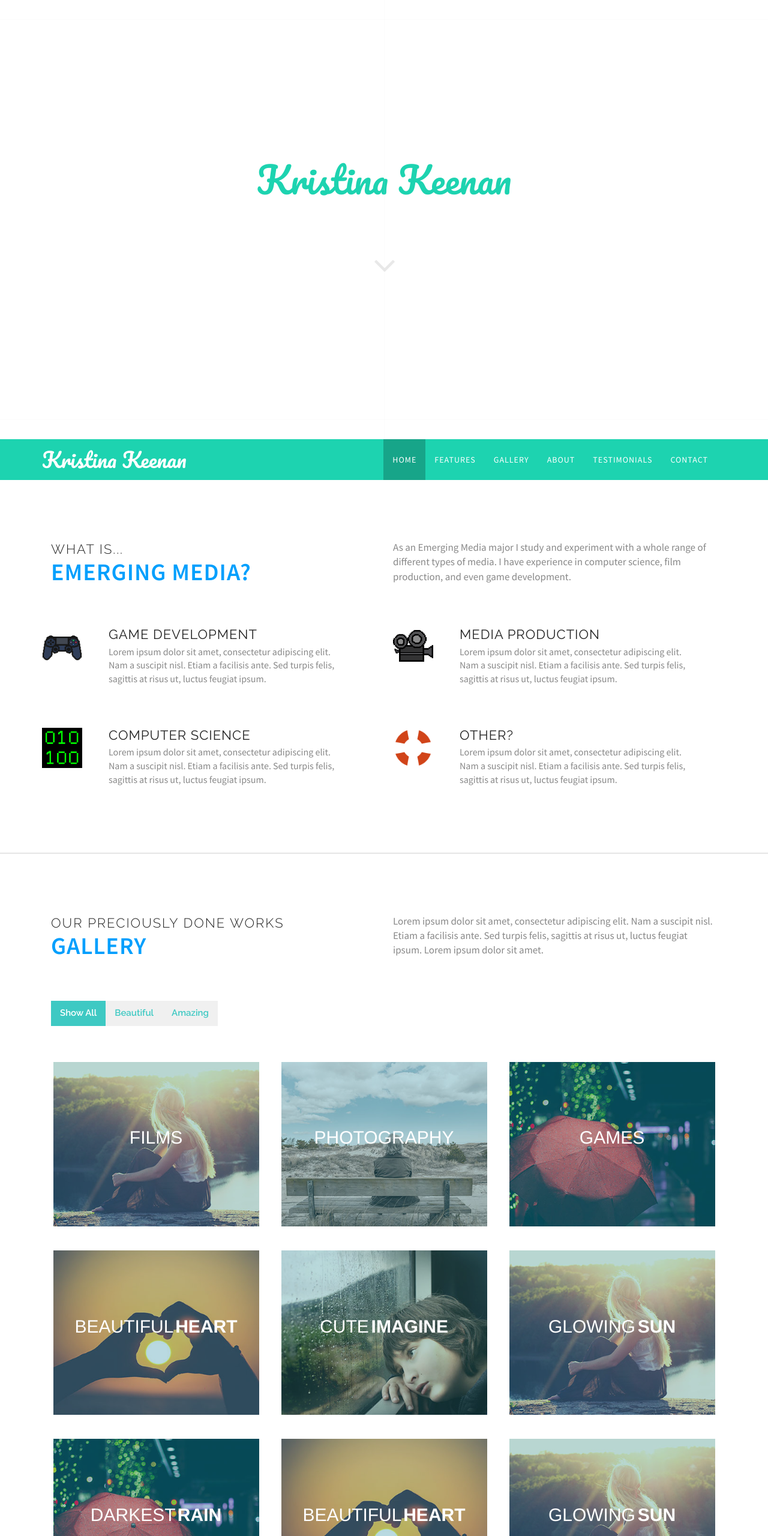
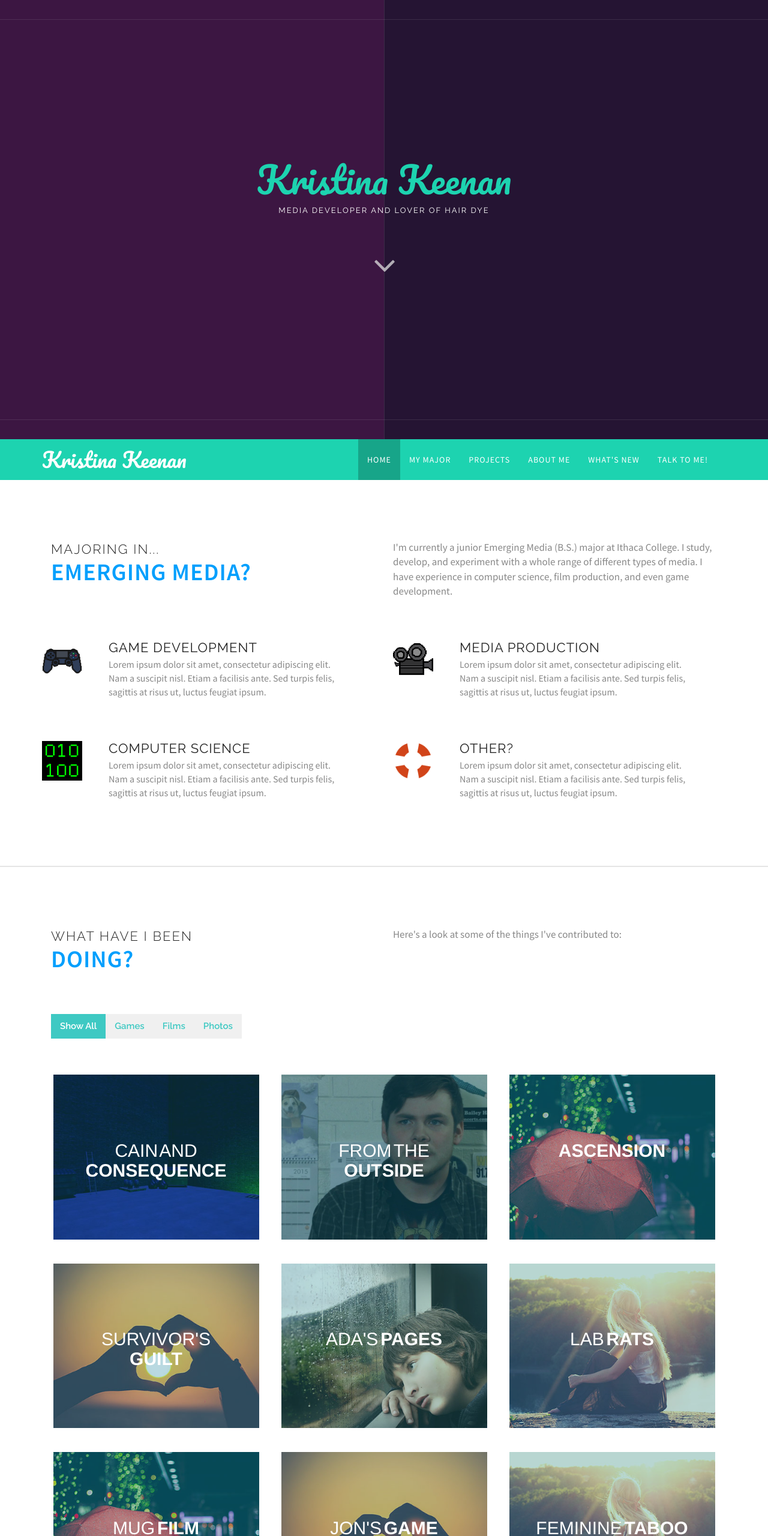
Before and after one commit to KristinaKeenan/KristinaKeenan.github.io, a plain HTML site: page index.html in a window 1280 px wide. Shown: the top 2560 px of the page at 60% size. Drawn offline with nearby package versions, Linux system fonts and the light colour scheme.

Commit message:
Adding pics, gallery stuff

```diff
--- a/index.html
+++ b/index.html
@@ -25,7 +25,7 @@
         <div class="tablebox">
         <div class="banner-text" id="bannertext">
             <h1 class="hostyle" id="heads">Kristina Keenan</h1>
-            <p class="pstyle">Emerging Media Extraordinaire</p>
+            <p class="pstyle">Media developer and lover of hair dye</p>
             <a href="#features" class="page-scroll arrow"><i class="fa fa-angle-down"></i></a>
           </div>
       </div>
@@ -44,11 +44,11 @@
     	<nav class="collapse navbar-collapse" id="myNavbar" role="navigation">
         <ul class="nav navbar-nav navbar-right navstyle">
         <li><a href="#banner" class="page-scroll active">Home</a></li>
-        <li><a href="#features" class="page-scroll">Features</a></li>
-        <li><a href="#gallery" class="page-scroll">Gallery</a></li>
-        <li><a href="#about" class="page-scroll">About</a></li>
-        <li><a href="#testimonials" class="page-scroll">Testimonials</a></li>
-        <li><a href="#contact" class="page-scroll">Contact</a></li>
+        <li><a href="#features" class="page-scroll">My Major</a></li>
+        <li><a href="#gallery" class="page-scroll">Projects</a></li>
+        <li><a href="#about" class="page-scroll">About Me</a></li>
+        <li><a href="#testimonials" class="page-scroll">What's New</a></li>
+        <li><a href="#contact" class="page-scroll">Talk to Me!</a></li>
       </ul>
       </nav>
       </div>
@@ -60,11 +60,11 @@
         <div class="col-md-12 col-sm-12 col-xs-12">
         <div class="alldesc">
             <div class="col-md-6 col-sm-6 col-xs-12 centertext">
-            <p class="all-td">What is...</p>
+            <p class="all-td">Majoring in...</p>
             <h2>Emerging Media?</h2>
           </div>
             <div class="col-md-6 col-sm-6 col-xs-12">
-            <p class="desc">As an Emerging Media major I study and experiment with a whole range of different types of media. I have experience in computer science, film production, and even game development.</p>
+            <p class="desc">I'm currently a junior Emerging Media (B.S.) major at Ithaca College. I study, develop, and experiment with a whole range of different types of media. I have experience in computer science, film production, and even game development.</p>
           </div>
           </div>
       </div>
@@ -105,39 +105,41 @@
         <div class="col-md-12 col-sm-12 col-xs-12">
         <div class="alldesc">
             <div class="col-md-6 col-sm-6 col-xs-12 centertext">
-            <p class="all-td">Our preciously done works</p>
-            <h2>Gallery</h2>
+            <p class="all-td">What Have I Been</p>
+            <h2>Doing?</h2>
           </div>
             <div class="col-md-6 col-sm-6 col-xs-12">
-            <p class="desc">Lorem ipsum dolor sit amet, consectetur adipiscing elit. Nam a suscipit nisl. Etiam a facilisis ante. Sed turpis felis, sagittis at risus ut, luctus feugiat ipsum. Lorem ipsum dolor sit amet.</p>
+            <p class="desc">Here's a look at some of the things I've contributed to:</p>
           </div>
           </div>
       </div>
         <div class="col-md-12 col-sm-12 col-xs-12">
         <div class="sorting pull-left">
             <div class="filter pull-left filimg" data-filter="all">Show All</div>
-            <div class="filter pull-left filimg" data-filter=".category-1">Beautiful</div>
-            <div class="filter pull-left filimg" data-filter=".category-2">Amazing</div>
+            <div class="filter pull-left filimg" data-filter=".category-1">Games</div>
+            <div class="filter pull-left filimg" data-filter=".category-2">Films</div>
+            <div class="filter pull-left filimg" data-filter=".category-3">Photos</div>
+
           </div>
       </div>
         <div class="col-md-12 col-sm-12 col-xs-12">
         <div class="galleryimg" id="galleryimg">
-            <div class="grid mix category-2 col-md-4 col-sm-6 col-xs-6" data-myorder="1">
+            <div class="grid mix category-1 col-md-4 col-sm-6 col-xs-6" data-myorder="1">
 					<figure class="effect-Beauty">
-						<img src="images/unsplash004.jpg" alt="img13"/>
+						<img src="images/CC2.2.jpg" alt="img13"/>
 						<figcaption>
-							<h2>Films</h2>
-							<p>Beauty did not need any help. Everybody knew that.</p>
+                            <h2>Cain and <span>Consequence</span></h2>
+							<p>Story-driven game</p>
 							<a href="#">View more</a>
 						</figcaption>
 					</figure>
           </div>
-           <div class="grid mix category-1 col-md-4 col-sm-6 col-xs-6" data-myorder="2">
+           <div class="grid mix category-2 col-md-4 col-sm-6 col-xs-6" data-myorder="2">
 					<figure class="effect-Beauty">
-						<img src="images/unsplash009.jpg" alt="img13"/>
+						<img src="images/FTO.jpg" alt="img13"/>
 						<figcaption>
-							<h2>Photography</h2>
-							<p>Beauty did not need any help. Everybody knew that.</p>
+                            <h2>From the <span>Outside</span></h2>
+							<p>Mockumentary film</p>
 							<a href="#">View more</a>
 						</figcaption>
 					</figure>
@@ -146,8 +148,8 @@
 					<figure class="effect-Beauty">
 						<img src="images/unsplash0010.jpg" alt="img13"/>
 						<figcaption>
-							<h2>Games</h2>
-							<p>Beauty did not need any help. Everybody knew that.</p>
+                            <h2><span>Ascension</span></h2>
+							<p>2D Puzzle platformer game</p>
 							<a href="#">View more</a>
 						</figcaption>
 					</figure>
@@ -156,18 +158,18 @@
 					<figure class="effect-Beauty">
 						<img src="images/unsplash002.jpg" alt="img13"/>
 						<figcaption>
-							<h2>Beautiful <span>Heart</span></h2>
-							<p>Beauty did not need any help. Everybody knew that.</p>
+                            <h2>Survivor's <span>Guilt</span></h2>
+							<p>Horror film (pw: zombi)</p>
 							<a href="#">View more</a>
 						</figcaption>
 					</figure>
           </div>
-           <div class="grid mix category-2 col-md-4 col-sm-6 col-xs-6" data-myorder="5">
+           <div class="grid mix category-1 col-md-4 col-sm-6 col-xs-6" data-myorder="5">
 					<figure class="effect-Beauty">
 						<img src="images/unsplash006.jpg" alt="img13"/>
 						<figcaption>
-							<h2>Cute <span>Imagine</span></h2>
-							<p>Beauty did not need any help. Everybody knew that.</p>
+							<h2>Ada's <span>Pages</span></h2>
+							<p>Game; WiCHacks 2016 winner for best use of Amazon Web Services</p>
 							<a href="#">View more</a>
 						</figcaption>
 					</figure>
@@ -176,8 +178,8 @@
 					<figure class="effect-Beauty">
 						<img src="images/unsplash004.jpg" alt="img13"/>
 						<figcaption>
-							<h2>Glowing <span>Sun</span></h2>
-							<p>Beauty did not need any help. Everybody knew that.</p>
+							<h2>Lab <span>Rats</span></h2>
+							<p>Puzzle game made for the 2016 Global Game Jam</p>
 							<a href="#">View more</a>
 						</figcaption>
 					</figure>
@@ -186,8 +188,8 @@
 					<figure class="effect-Beauty">
 						<img src="images/unsplash0010.jpg" alt="img13"/>
 						<figcaption>
-							<h2>Darkest <span>Rain</span></h2>
-							<p>Beauty did not need any help. Everybody knew that.</p>
+							<h2>Mug <span>Film</span></h2>
+							<p>STUFF HERE</p>
 							<a href="#">View more</a>
 						</figcaption>
 					</figure>
@@ -196,18 +198,18 @@
 					<figure class="effect-Beauty">
 						<img src="images/unsplash002.jpg" alt="img13"/>
 						<figcaption>
-							<h2>Beautiful <span>Heart</span></h2>
-							<p>Beauty did not need any help. Everybody knew that.</p>
+							<h2>Jon's <span>Game</span></h2>
+							<p>STUFF HERE</p>
 							<a href="#">View more</a>
 						</figcaption>
 					</figure>
           </div>
-           <div class="grid mix category-1 col-md-4 col-sm-6 col-xs-6" data-myorder="9">
+           <div class="grid mix category-3 col-md-4 col-sm-6 col-xs-6" data-myorder="9">
 					<figure class="effect-Beauty">
 						<img src="images/unsplash004.jpg" alt="img13"/>
 						<figcaption>
-							<h2>Glowing <span>Sun</span></h2>
-							<p>Beauty did not need any help. Everybody knew that.</p>
+							<h2>Feminine <span>Taboo</span></h2>
+							<p>STUFF HERE</p>
 							<a href="#">View more</a>
 						</figcaption>
 					</figure>
@@ -221,10 +223,10 @@
     <div class="container">
     <div class="row">
         <div class="col-md-9 col-sm-10 col-12">
-        <p>Lorem ipsum dolor sit amet, consectetur adipiscing elit. Nam a suscipit nisl. Etiam a facilisis ante. Sed turpis felis, sagittis at risus ut, luctus feugiat ipsum. Lorem ipsum dolor sit amet, consectetur adipiscing elit. Nam a suscipit nisl. Etiam a facilisis ante.</p>
+        <p>Want to take a look at my résumé? Well, look no further!</p>
       </div>
         <div class="col-md-3 col-sm-2 col-xs-12 text-center">
-        <button>Click Me</button>
+        <button onclick="window.open('http://kristinakeenan.github.io/KKResume5-23-16.pdf')">Click Me!</button>
       </div>
       </div>
   </div>
@@ -400,11 +402,8 @@ $(function(){
             $('#banner').css({'height': (newH - 68)+'px'});
 			$('#bannertext').css({'height': (newH - 68)+'px'});
         }
-
     })
 });
-
-
 
 
 
@@ -440,81 +439,43 @@ $(function(){
 
 	</script>
 <script>
-
 	$(document).ready(function () {
-
 		$(document).on("scroll", onScroll);
 
-
-
 		$('a[href^="#"]').on('click', function (e) {
-
 			e.preventDefault();
-
 			$(document).off("scroll");
 
-
-
 			$('a').each(function () {
-
 				$(this).removeClass('active');
-
 			})
-
 			$(this).addClass('active');
 
-
-
 			var target = this.hash;
-
 			$target = $(target);
-
 			$('html, body').stop().animate({
-
 				'scrollTop': $target.offset().top
-
 			}, 500, 'swing', function () {
-
 				window.location.hash = target;
-
 				$(document).on("scroll", onScroll);
-
 			});
-
 		});
-
 	});
 
-
-
 	function onScroll(event){
-
 		var scrollPosition = $(document).scrollTop();
-
 		$('.nav li a').each(function () {
-
 			var currentLink = $(this);
-
 			var refElement = $(currentLink.attr("href"));
-
 			if (refElement.position().top <= scrollPosition && refElement.position().top + refElement.height() > scrollPosition) {
-
 				$('.nav li a').removeClass("active");
-
 				currentLink.addClass("active");
-
 			}
-
 			else{
-
 				currentLink.removeClass("active");
-
 			}
-
 		});
-
 	}
-
 	</script>
 </body>
 </html>
--- a/style.css
+++ b/style.css
@@ -8,12 +8,12 @@
 }
 .banner
 {
-	/*background-color: #341F48;*/
-	/*background: -moz-linear-gradient(left, #3C1642 50%, #251433 50%);
+/*	background-color: #341F48;*/
+	background: -moz-linear-gradient(left, #3C1642 50%, #251433 50%);
 	background: -webkit-linear-gradient(left, #3C1642 50%, #251433 50%);
 	background: -o-linear-gradient(left, #3C1642 50%, #251433 50%);
-	background: linear-gradient(left, #3C1642 50%, #251433 50%);*/
-    background-image: image("")
+	background: linear-gradient(left, #3C1642 50%, #251433 50%);
+    /*background-image: image("")*/
 }
 
 .banner-text
@@ -473,15 +473,16 @@ figure.effect-Beauty:hover p {
 .notes
 {
 	background-color: #45AACB;
-	padding: 100px 0px;
+	padding: 50px 0px;
 }
 .notes p
 {
 	color: #fff;
 	font-family: "Source Sans Pro",sans-serif;
 	font-weight: 400;
-	font-size: 18px;
+	font-size: 30px;
 	margin: 0px;
+    text-align: center;
 }
 .notes button
 {
```
Also changed, not shown: images/CC2.1.jpg (added), images/CC2.2.jpg (added), images/CC2.jpg (added), images/FTO.jpg (added).
